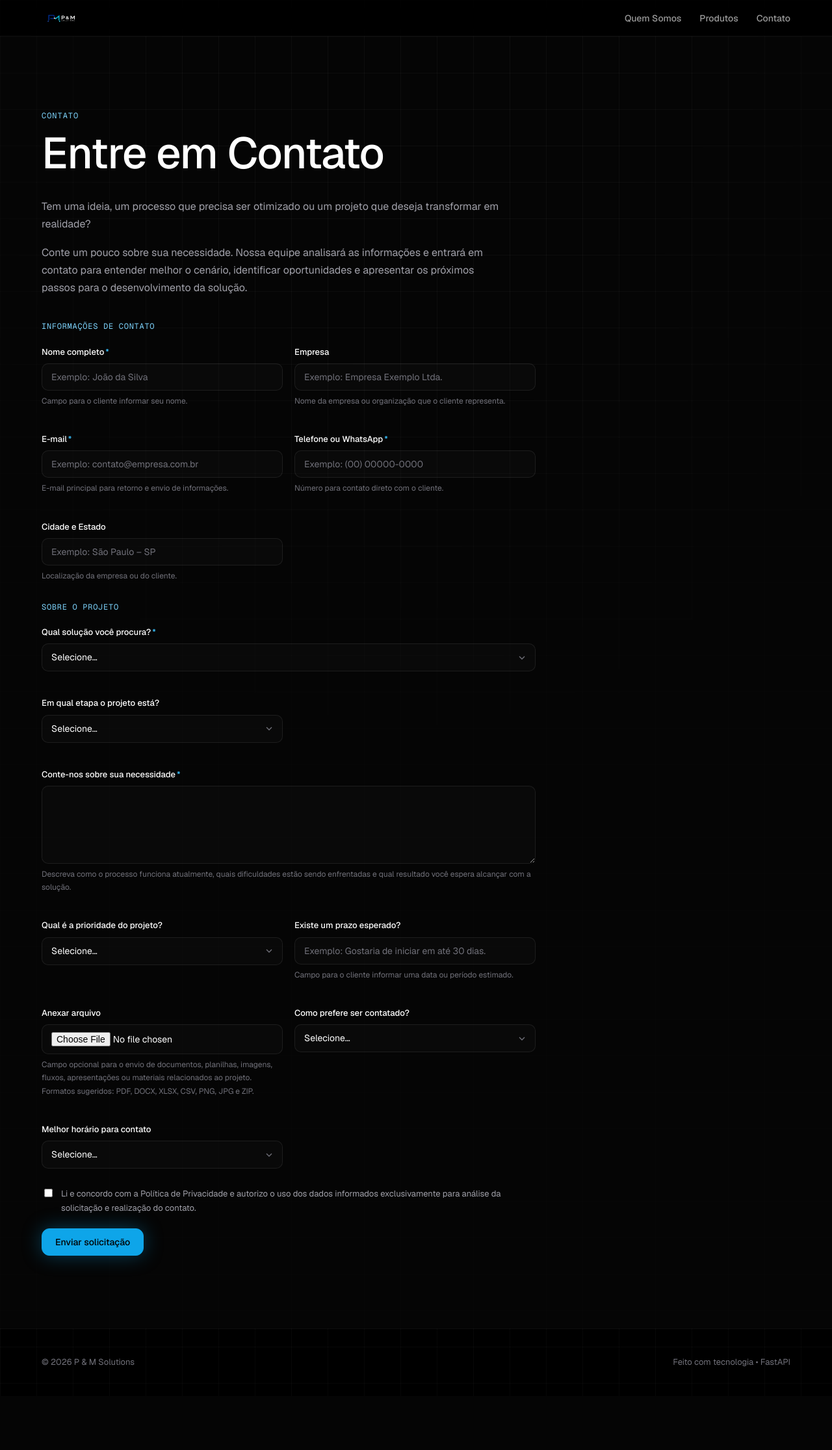
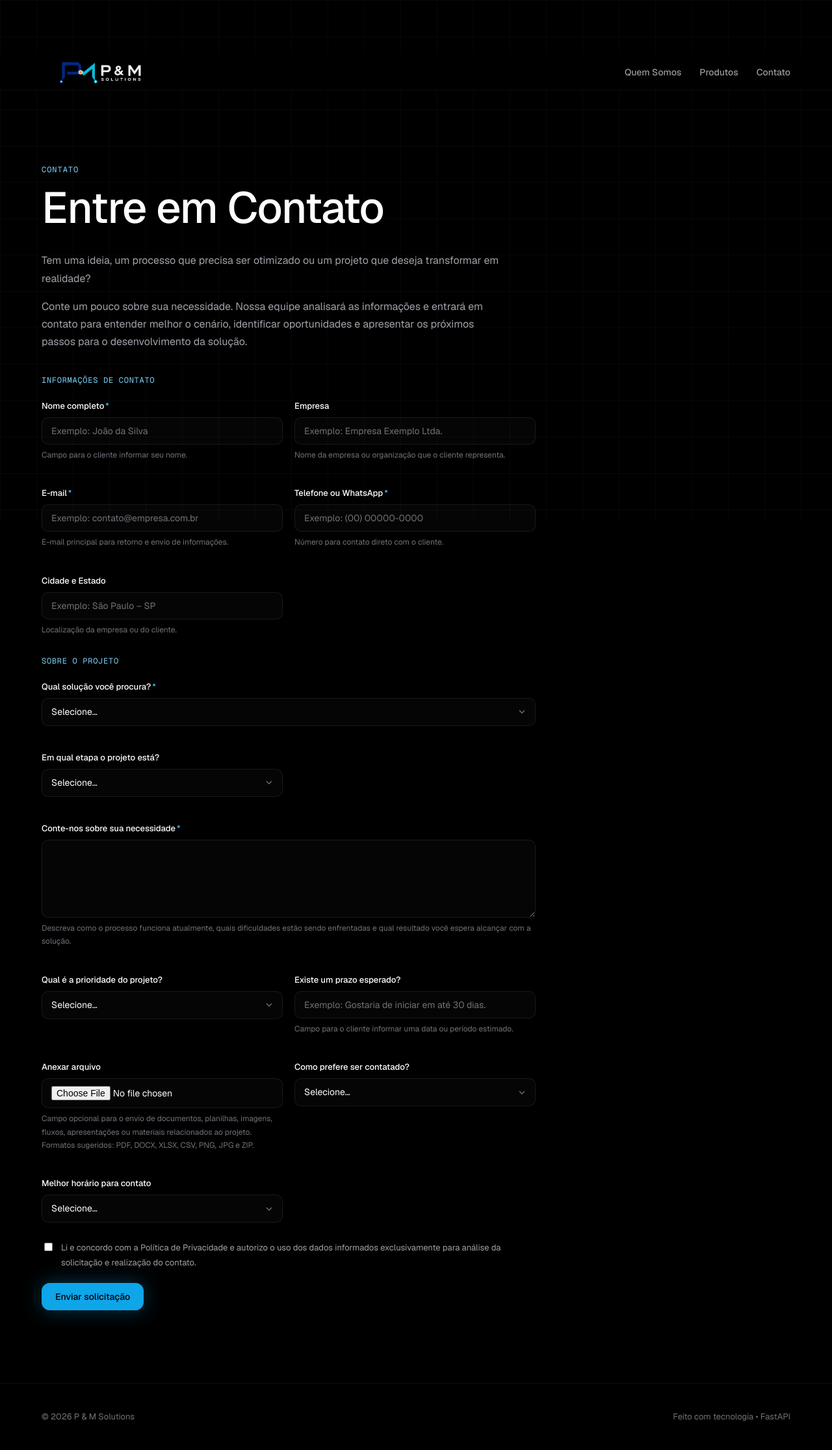
Before and after one commit to matiasestigarribia/p-m-solutions, a FastAPI app: page /contato in a window 1280 px wide. Shown: the whole page at 65% size. Before the commit the page ends 2102 px from the top, so only its background shows below. Run offline with FastAPI, Linux system fonts and the light colour scheme; some libraries are stand-ins or nearby versions.

Commit message:
fix: unify grid, rail, and navbar alignment

```diff
--- a/static/css/pm.css
+++ b/static/css/pm.css
@@ -44,9 +44,7 @@
      grid drawn in each page's top band; mask fades it downward. */
   --grid-size:         56px;
   --grid-ambient:      rgba(255,255,255,.028);
-  --grid-line:         rgba(255,255,255,.05);
-  --grid-line-quiet:   rgba(255,255,255,.03);
-  --grid-mask:         radial-gradient(ellipse 70% 60% at 50% 0%, #000 40%, transparent 100%);
+
 
   --radius-btn: 12px; --radius-card: 16px; --radius-panel: 12px;
   --radius-input: 10px; --radius-pill: 999px;
@@ -62,18 +60,29 @@
 html { scroll-behavior: smooth; background: var(--color-bg); }
 
 body {
+  position: relative;
+  min-height: 100vh;
+  overflow-x: hidden;
   margin: 0;
   font-family: var(--font-body);
   font-size: var(--fs-body);
   line-height: var(--lh-body);
   color: var(--color-body);
-  background-color: var(--color-bg);
+  background: var(--color-bg);
+  padding-top: var(--ds-nav-h);
+  -webkit-font-smoothing: antialiased;
+}
+
+body > *:not(.site-grid) { position: relative; z-index: 1; }
+.site-grid {
+  position: fixed;
+  inset: 0;
+  z-index: 0;
+  pointer-events: none;
   background-image:
     linear-gradient(var(--grid-ambient) 1px, transparent 1px),
     linear-gradient(90deg, var(--grid-ambient) 1px, transparent 1px);
   background-size: var(--grid-size) var(--grid-size);
-  padding-top: var(--ds-nav-h);
-  -webkit-font-smoothing: antialiased;
 }
 
 ::selection { background: rgba(14,165,233,0.3); }
@@ -111,20 +120,8 @@ p { margin: 0 0 1rem; }
 .section { position: relative; padding: var(--section-padding-y) 0; }
 .section--alt { background: var(--bg-section-alt); }
 
-/* Shared page-head grid band — every route opens on the same grammar.
-   Drawn behind content via ::before; container sits above it. */
-.section--head::before,
-.section--head-quiet::before {
-  content: ''; position: absolute; inset: 0; z-index: 0; pointer-events: none;
-  background-image:
-    linear-gradient(var(--grid-line) 1px, transparent 1px),
-    linear-gradient(90deg, var(--grid-line) 1px, transparent 1px);
-  background-size: var(--grid-size) var(--grid-size);
-  -webkit-mask-image: var(--grid-mask); mask-image: var(--grid-mask);
-}
-.section--head-quiet::before { --grid-line: var(--grid-line-quiet); }
-.section--head > .container,
-.section--head-quiet > .container { position: relative; z-index: 1; }
+/* Shared grid layer is rendered once in the base layout for every route. */
+.section--head, .section--head-quiet { background: transparent; }
 .section__eyebrow {
   font-family: var(--font-mono); font-size: 12px; letter-spacing: .08em;
   text-transform: uppercase; color: var(--color-accent-300); margin-bottom: 14px;
@@ -147,8 +144,21 @@ p { margin: 0 0 1rem; }
   padding: 0 var(--container-gutter);
   display: flex; align-items: center; justify-content: space-between; gap: 16px;
 }
-.nav__brand { display: inline-flex; align-items: center; height: 100%; }
-.nav__brand-logo { display: block; height: 30px; width: auto; object-fit: contain; object-position: left center; }
+.nav__brand {
+  display: inline-flex;
+  align-items: center;
+  width: 180px;
+  height: 100%;
+  overflow: hidden;
+}
+.nav__brand-logo {
+  display: block;
+  width: 180px;
+  height: 42px;
+  max-width: none;
+  object-fit: cover;
+  object-position: center;
+}
 .nav__links { display: flex; gap: 28px; list-style: none; margin: 0; padding: 0; }
 .nav__links a { color: rgba(255,255,255,0.6); font-size: 14px; font-weight: 500; transition: var(--transition-base); }
 .nav__links a:hover { color: #fff; }
@@ -171,14 +181,6 @@ p { margin: 0 0 1rem; }
 
 /* Hero -------------------------------------------------------------------- */
 .hero { position: relative; overflow: hidden; padding: 96px 0 72px; }
-.hero__grid {
-  position: absolute; inset: 0; z-index: 0;
-  background-image:
-    linear-gradient(var(--grid-line) 1px, transparent 1px),
-    linear-gradient(90deg, var(--grid-line) 1px, transparent 1px);
-  background-size: var(--grid-size) var(--grid-size);
-  -webkit-mask-image: var(--grid-mask); mask-image: var(--grid-mask);
-}
 .hero__inner { position: relative; z-index: 2; max-width: 780px; }
 .hero__badge {
   display: inline-flex; align-items: center; gap: 8px;
@@ -219,6 +221,8 @@ p { margin: 0 0 1rem; }
   border: 1px dashed var(--color-border); border-radius: var(--radius-card);
   padding: 40px; text-align: center; color: var(--color-muted);
   background: var(--glass-panel);
+  max-width: 780px;
+  margin-top: 32px;
 }
 
 /* Badges ------------------------------------------------------------------ */
--- a/templates/base.html
+++ b/templates/base.html
@@ -17,6 +17,7 @@
   {% block extra_head %}{% endblock %}
 </head>
 <body>
+  <div class="site-grid" aria-hidden="true"></div>
   <a class="skip-link" href="#content">Pular para o conteúdo</a>
 
   <nav class="nav">
--- a/templates/fragments/home.html
+++ b/templates/fragments/home.html
@@ -1,6 +1,5 @@
 <!-- Home fragment -->
 <section class="hero" id="home">
-  <div class="hero__grid" aria-hidden="true"></div>
   <div class="container">
     <div class="hero__inner">
       <span class="hero__badge"><span class="tag">P &amp; M</span> Tecnologia para empresas</span>
```
Also changed, not shown: tests/integration/test_site.py (+10 -3 lines).
